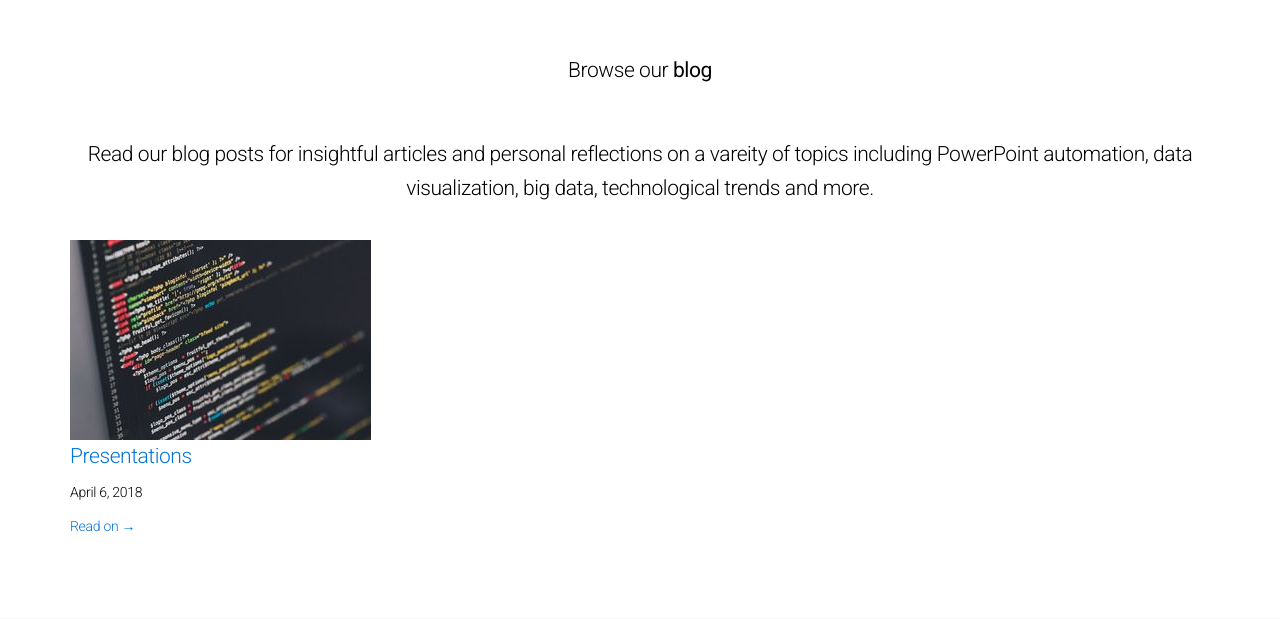
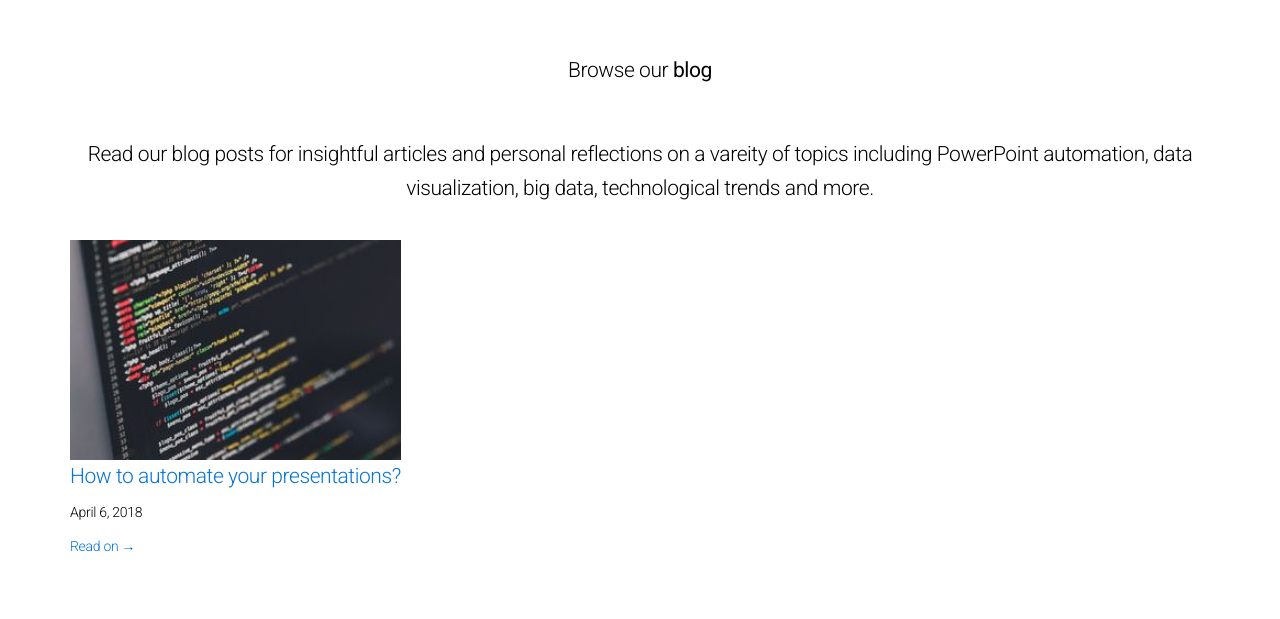
Before and after one commit to challengingcoder/python_xlsx_highchart, a Flask app: page / in a window 1280 px wide. Shown: the part 5255-5874 px from the top of the page. Run offline with Flask 2, Linux system fonts and the light colour scheme; some libraries are stand-ins or nearby versions.

Commit message:
title updated

```diff
--- a/src/pptxbuilder/templates/partial/sections/blogList.jinja2
+++ b/src/pptxbuilder/templates/partial/sections/blogList.jinja2
@@ -18,7 +18,7 @@
                     </a>
                   </div>
                   <h1 class="title lead">
-                      <a href="/blog">Presentations</a>
+                      <a href="/blog">How to automate your presentations?</a>
                   </h1>
 
                   <div class="subtitle">April 6, 2018</div>
```
